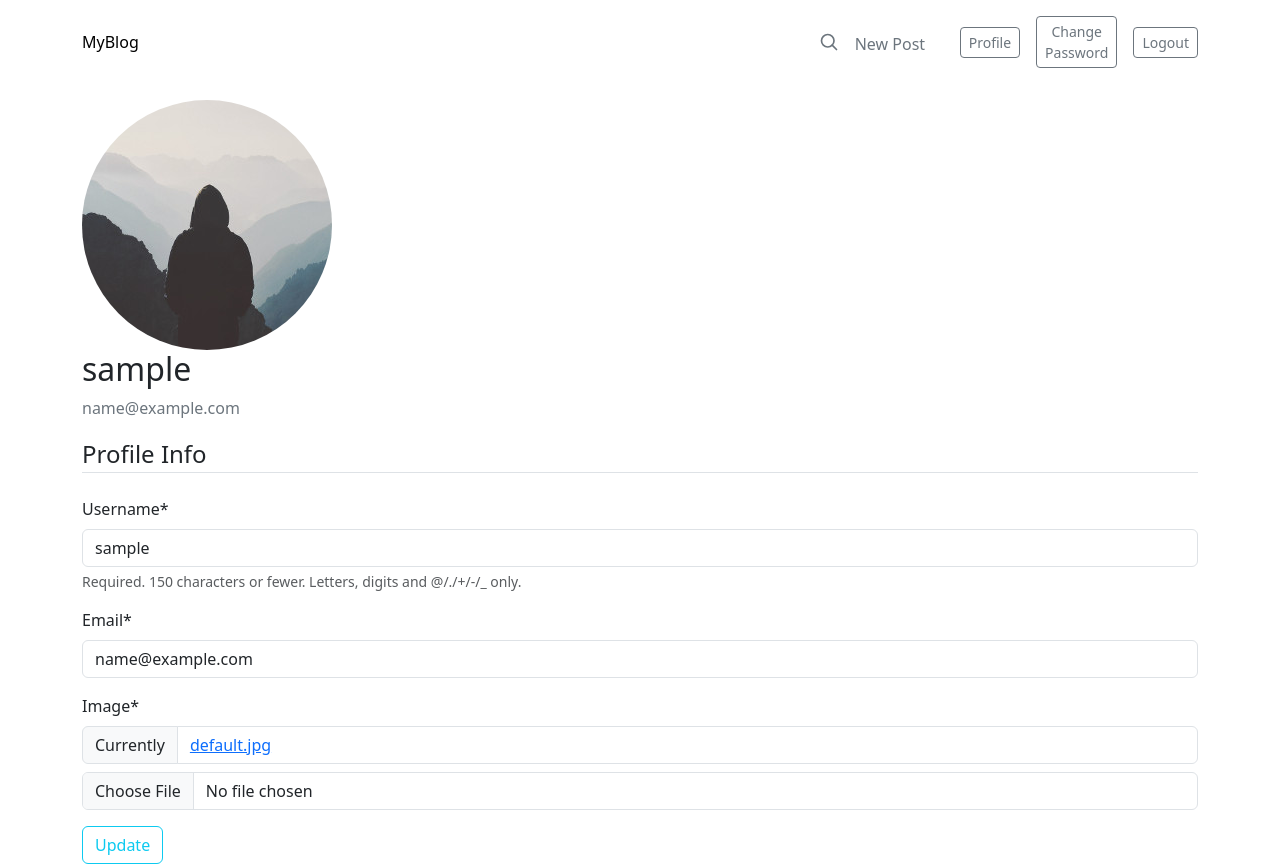
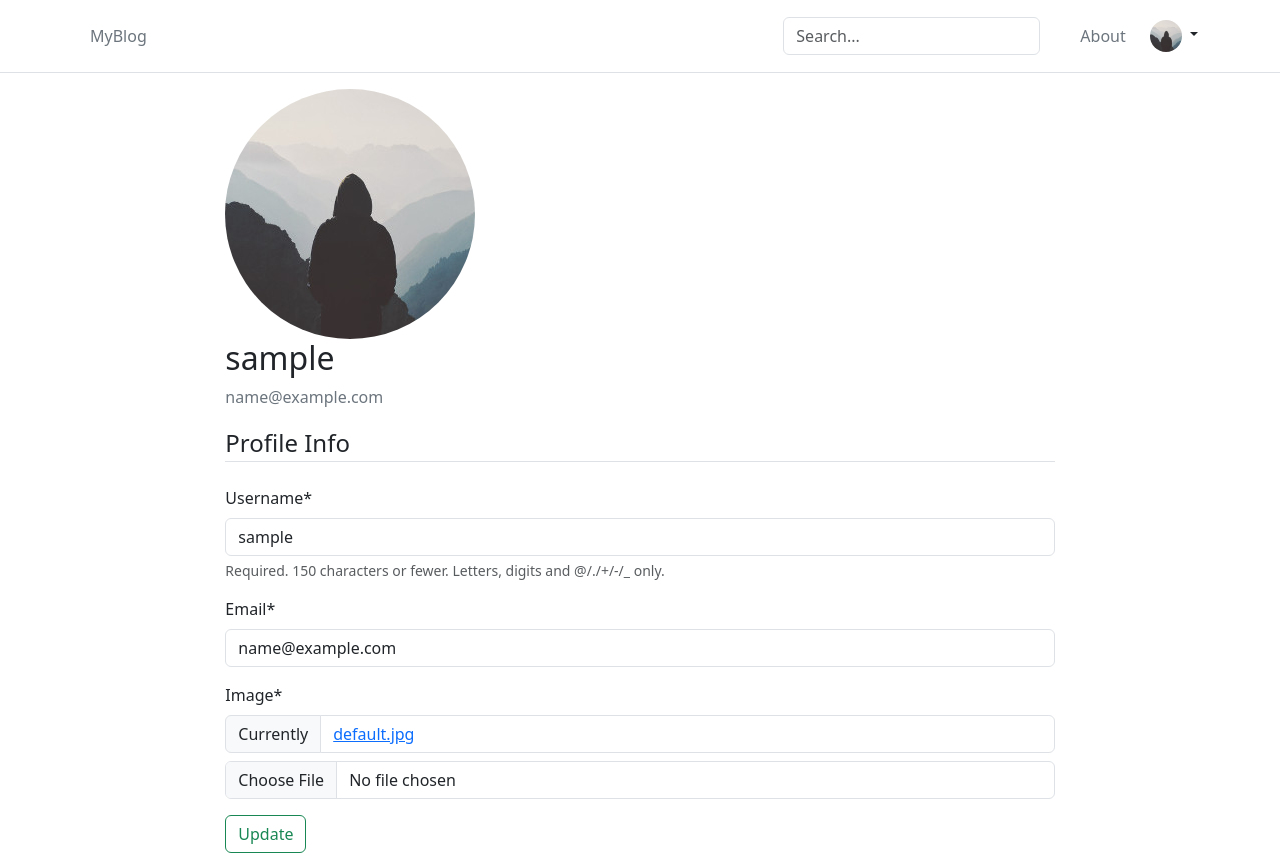
Before and after one commit to ArpanIng/myblog, a Django app: page /account/profile/ in a window 1280 px wide. Run offline with Django 4.2, Linux system fonts and the light colour scheme; the visitor is signed in with stand-in values (Sample User, id 1); some libraries are stand-ins or nearby versions.

Commit message:
Refactor HTML code

```diff
--- a/accounts/templates/accounts/profile.html
+++ b/accounts/templates/accounts/profile.html
@@ -21,7 +21,7 @@
       {{ u_form|crispy }} {{ p_form|crispy }}
     </fieldset>
     <div class="form-group">
-      <button class="btn btn-outline-info" type="submit">Update</button>
+      <button class="btn btn-outline-success" type="submit">Update</button>
     </div>
   </form>
 </div>
--- a/blogs/templates/blogs/post_detail.html
+++ b/blogs/templates/blogs/post_detail.html
@@ -3,9 +3,9 @@
 {% block title %}{{ post.title }}{% endblock title %}
 
 {% block content %}
-<div class="row g-5 pt-2">
+<div class="g-5 pt-4">
 
-  <div class="col-md-8">
+  <div class="container col-md-8">
     <h1 class="blog-post-title">{{ post.title }}</h1>
     <p class="blog-post-meta">
       {{ post.publish|date:'M j, o' }} by
@@ -33,8 +33,6 @@
     <hr>
   </div>
 
-  {% include 'sidebar.html' %}
-
   {% if request.user.is_authenticated %}
     {% include 'blogs/comment_form.html' %}
   {% endif %}
--- a/mysite/settings.py
+++ b/mysite/settings.py
@@ -131,8 +131,10 @@ MEDIA_ROOT = BASE_DIR / "mediafiles"
 
 DEFAULT_AUTO_FIELD = "django.db.models.BigAutoField"
 
+# Sitemap
 SITE_ID = 1
 
+# Email Configuration
 EMAIL_BACKEND = "django.core.mail.backends.smtp.EmailBackend"
 EMAIL_HOST = "smtp.gmail.com"
 EMAIL_HOST_USER = env("EMAIL_HOST_USER")
@@ -140,6 +142,7 @@ EMAIL_HOST_PASSWORD = env("EMAIL_HOST_PASSWORD")
 EMAIL_PORT = 587
 EMAIL_USE_TLS = True
 
+# crispy_forms
 CRISPY_ALLOWED_TEMPLATE_PACKS = "bootstrap5"
 CRISPY_TEMPLATE_PACK = "bootstrap5"
 
--- a/templates/base.html
+++ b/templates/base.html
@@ -54,12 +54,24 @@
   <body>
     {% include 'header.html' %}
 
-    <main class="container">{% block content %}{% endblock content %}</main>
+    <main class="container col-lg-8 col-md-4">
+      {% block content %}{% endblock content %}
+    </main>
 
     <script
       src="/docs/5.3/dist/js/bootstrap.bundle.min.js"
       integrity="sha384-ENjdO4Dr2bkBIFxQpeoTz1HIcje39Wm4jDKdf19U8gI4ddQ3GYNS7NTKfAdVQSZe"
       crossorigin="anonymous"
     ></script>
+    <script
+      src="https://cdn.jsdelivr.net/npm/@popperjs/core@2.11.8/dist/umd/popper.min.js"
+      integrity="sha384-I7E8VVD/ismYTF4hNIPjVp/Zjvgyol6VFvRkX/vR+Vc4jQkC+hVqc2pM8ODewa9r"
+      crossorigin="anonymous"
+    ></script>
+    <script
+      src="https://cdn.jsdelivr.net/npm/bootstrap@5.3.0/dist/js/bootstrap.min.js"
+      integrity="sha384-fbbOQedDUMZZ5KreZpsbe1LCZPVmfTnH7ois6mU1QK+m14rQ1l2bGBq41eYeM/fS"
+      crossorigin="anonymous"
+    ></script>
   </body>
 </html>
--- a/templates/header.html
+++ b/templates/header.html
@@ -1,47 +1,66 @@
-<div class="container pb-3">
-  <header class="blog-header lh-1 py-3">
-    <div class="row flex-nowrap justify-content-between align-items-center">
-      <div class="col-4">
+<header class="p-3 mb-3 border-bottom">
+  <div class="container">
+    <div
+      class="d-flex flex-wrap align-items-center justify-content-center justify-content-lg-start"
+    >
+      <ul class="nav col-12 col-lg-auto me-lg-auto mb-2 justify-content-center mb-md-0">
+        <li>
+          <a href="{% url 'post_list' %}" class="nav-link px-2 link-secondary"
+            >MyBlog
+          </a>
+        </li>
+      </ul>
+
+      <form class="col-12 col-lg-auto mb-3 mb-lg-0 me-lg-3" role="search">
+        <input type="search" class="form-control" placeholder="Search..." aria-label="Search"/>
+      </form>
+
+      {% if request.user.is_authenticated %}
+      <a class="mx-4 link-secondary text-decoration-none hover:text-primary" href="{% url 'about' %}">
+        About
+      </a>
+      <div class="dropdown text-end">
         <a
-          class="blog-header-logo text-body-emphasis text-decoration-none"
-          href="{% url 'blogs:post_list' %}"
-          >MyBlog
+          href="#"
+          class="d-block link-dark text-decoration-none dropdown-toggle"
+          data-bs-toggle="dropdown"
+          aria-expanded="false"
+        >
+          <img
+            src="{{ request.user.profile.image.url }}"
+            alt="mdo"
+            width="32"
+            height="32"
+            class="rounded-circle"
+          />
         </a>
+        <ul class="dropdown-menu text-small">
+          <li>
+            <a class="dropdown-item" href="{% url 'blogs:post_create' %}">New Post</a>
+          </li>
+          <li>
+            <a class="dropdown-item" href="{% url 'accounts:profile' %}">Profile</a>
+          </li>
+          <li>
+            <a class="dropdown-item" href="{% url 'accounts:password_change' %}">Change Password</a>
+          </li>
+          <li><hr class="dropdown-divider" /></li>
+          <li>
+            <a class="dropdown-item" href="{% url 'accounts:logout' %}">Logout</a>
+          </li>
+        </ul>
       </div>
-      <div class="col-4 d-flex justify-content-end align-items-center">
-        <a class="link-secondary" href="#" aria-label="Search">
-          <svg
-            xmlns="http://www.w3.org/2000/svg"
-            width="20"
-            height="20"
-            fill="none"
-            stroke="currentColor"
-            stroke-linecap="round"
-            stroke-linejoin="round"
-            stroke-width="2"
-            class="mx-3"
-            role="img"
-            viewBox="0 0 24 24"
-          >
-            <title>Search</title>
-            <circle cx="10.5" cy="10.5" r="7.5" />
-            <path d="M21 21l-5.2-5.2" />
-          </svg>
-        </a>
-        {% if request.user.is_authenticated %}
-        <div class="col-3 pt-1">
-          <a class="link-secondary text-decoration-none hover:text-primary" href="{% url 'blogs:post_create' %}">
-            New Post
-          </a>
-        </div>
-        <a class="ms-3 btn btn-sm btn-outline-secondary" href="{% url 'accounts:profile' %}">Profile</a>
-        <a class="ms-3 btn btn-sm btn-outline-secondary" href="{% url 'accounts:password_change' %}">Change Password</a>
-        <a class="ms-3 btn btn-sm btn-outline-secondary" href="{% url 'accounts:logout' %}">Logout</a>
-        {% else %}
-        <a class="btn btn-sm btn-outline-secondary" href="{% url 'accounts:login' %}">Log in</a>
-        <a class="ms-3 btn btn-sm btn-outline-secondary" href="{% url 'accounts:signup' %}">Sign up</a>
-        {% endif %}
-      </div>
+      {% else %}
+      <a class="link-secondary text-decoration-none hover:text-primary" href="{% url 'about' %}">
+        About
+      </a>
+      <a class="ms-3 btn btn-sm btn-outline-secondary" href="{% url 'accounts:login' %}" >
+        Log in
+      </a>
+      <a class="ms-3 btn btn-sm btn-outline-secondary" href="{% url 'accounts:signup' %}">
+        Sign up
+      </a>
+      {% endif %}
     </div>
-  </header>
-</div>
+  </div>
+</header>
```
Also changed, not shown: blogs/templates/blogs/post_list.html (+3 -6 lines), blogs/templates/blogs/user_posts.html (+3 -4 lines).
